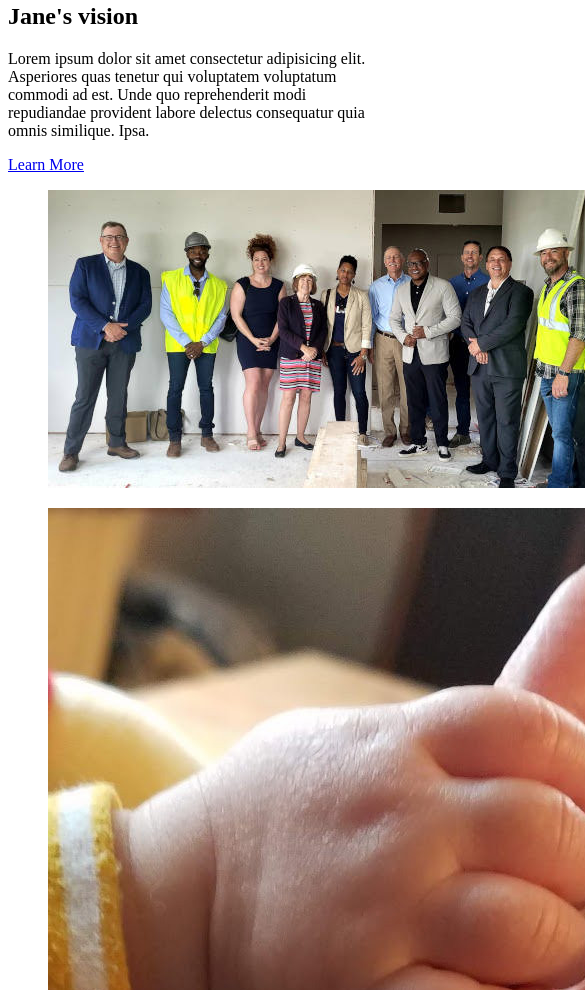
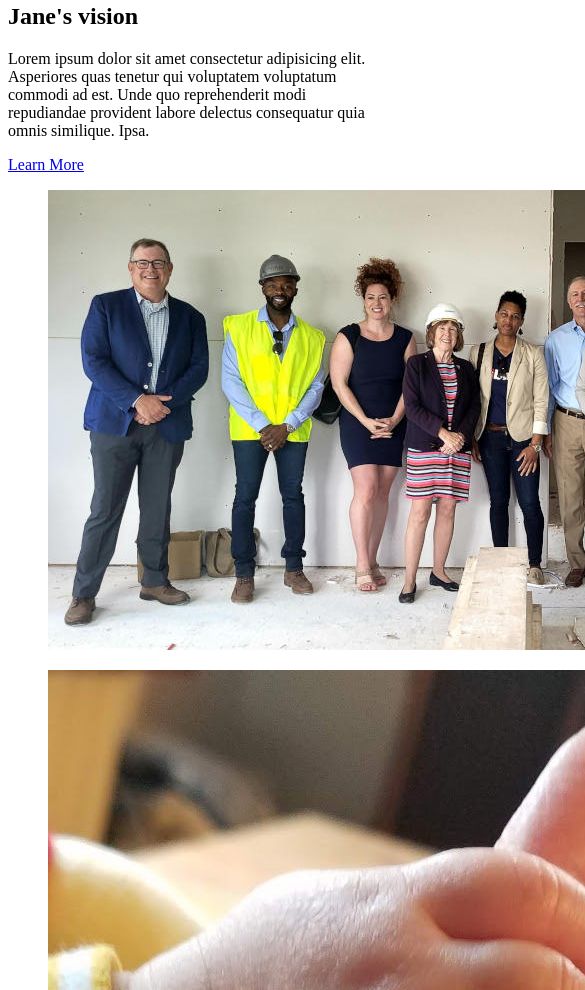
Before and after one commit to agDesignz/jane_prince_html, a website: page app/index.html in a window 390 px wide. Shown: the part 1757-2747 px from the top of the page, 585 px wide, since content can reach past the window. Drawn offline with Linux system fonts and the light colour scheme.

Commit message:
still need to do vision in mobile view and new menu

```diff
--- a/app/index.html
+++ b/app/index.html
@@ -99,7 +99,7 @@
       </div>
       <div class="home-vision__display grid__item grid__item--md-6">
         <figure class="home-vision__item home-vision__item--1">
-          <img src="./assets/images/jane-hero-home--xs.jpg" alt="Jane with contractors" class="home-vision__image">
+          <img src="./assets/images/jane-hero-home--sm.jpg" alt="Jane with contractors" class="home-vision__image">
         </figure>
         <figure class="home-vision__item home-vision__item--2">
           <img src="./assets/images/jane-hands.jpg" alt="Jane's hand and her grand-daughter's hand" class="home-vision__image">
```
